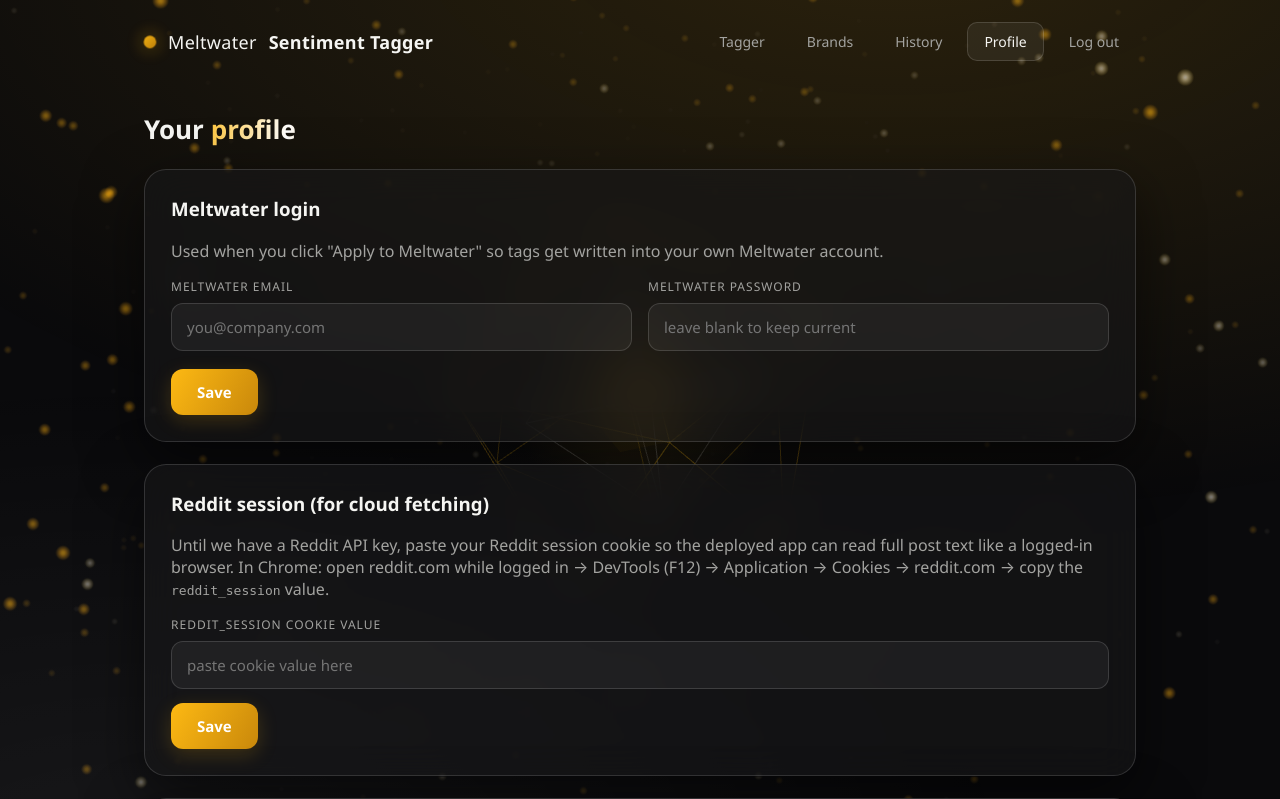
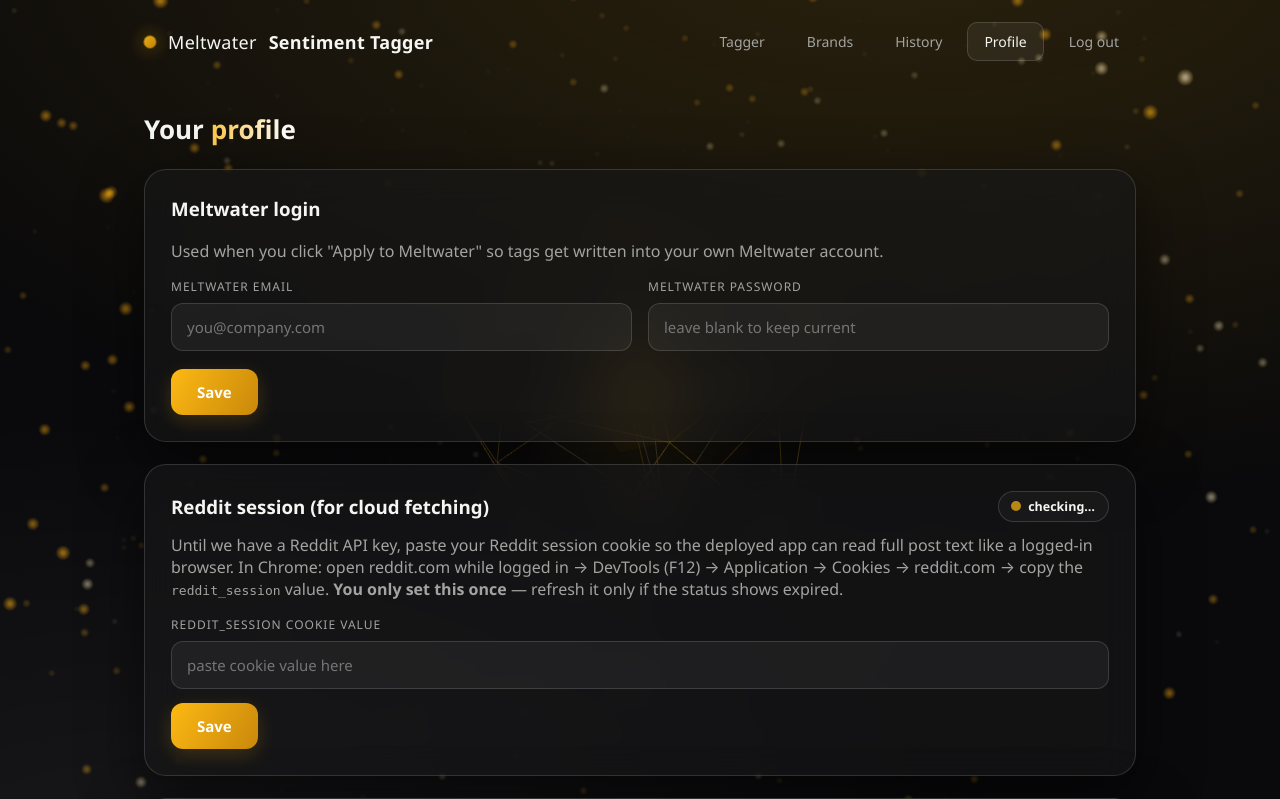
Before and after one commit to himashu-LFM/meltwater_tagging, a Flask app: page /profile in a window 1280 px wide. Shown: the top 799 px of the page. Run offline with Flask 3, Linux system fonts and the light colour scheme; parts of the project's set-up code (start-up, migrations or seed data) failed here and were passed over; some libraries are stand-ins or nearby versions.

Commit message:
"Reddit Pills"

```diff
--- a/meltwater_tagger/webapp/app.py
+++ b/meltwater_tagger/webapp/app.py
@@ -190,6 +190,32 @@
     return jsonify({"ok": True})
 
 
+@app.route("/api/profile/reddit/status", methods=["GET"])
+@require_auth
+def reddit_status():
+    """Tests the saved cookie against Reddit so analysts know if it's still
+    valid before a run. Reflects the real fetch path (same server, same cookie)."""
+    cookie = db.get_reddit_cookie(g.user.id) if db.is_configured() else None
+    if not cookie:
+        return jsonify({"state": "none"})
+    ok = run_async(_check_reddit_cookie(cookie))
+    return jsonify({"state": "active" if ok else "expired"})
+
+
+async def _check_reddit_cookie(cookie: str) -> bool:
+    try:
+        async with httpx.AsyncClient(
+            cookies={"reddit_session": cookie},
+            headers={"User-Agent": config.BROWSER_UA},
+        ) as c:
+            r = await c.get("https://www.reddit.com/api/me.json", follow_redirects=True, timeout=15)
+            if r.status_code == 200:
+                return bool((r.json() or {}).get("data", {}).get("name"))
+    except Exception:
+        pass
+    return False
+
+
 # --- classification --------------------------------------------------------
 
 @app.route("/api/extract", methods=["POST"])
--- a/meltwater_tagger/webapp/static/auth-page.css
+++ b/meltwater_tagger/webapp/static/auth-page.css
@@ -72,6 +72,18 @@
   letter-spacing:1px;margin-bottom:12px}
 .save-msg{margin-left:12px;font-size:14px}
 
+/* reddit session status pill */
+.reddit-head{display:flex;justify-content:space-between;align-items:center;gap:12px;flex-wrap:wrap}
+.status-pill{display:inline-flex;align-items:center;gap:8px;padding:6px 13px;border-radius:999px;
+  font-size:12.5px;font-weight:600;border:1px solid var(--stroke);background:rgba(255,255,255,.03)}
+.status-dot{width:8px;height:8px;border-radius:50%;background:var(--muted)}
+.status-pill.active{color:var(--pos);border-color:rgba(37,208,160,.4);background:rgba(37,208,160,.1)}
+.status-pill.active .status-dot{background:var(--pos);box-shadow:0 0 8px var(--pos)}
+.status-pill.expired{color:var(--neg);border-color:rgba(255,93,115,.4);background:rgba(255,93,115,.1)}
+.status-pill.expired .status-dot{background:var(--neg);box-shadow:0 0 8px var(--neg)}
+.status-pill.none{color:var(--muted)}
+.status-pill.checking .status-dot{background:var(--accent);animation:pulse 1.2s infinite}
+
 /* Brand Studio two-pane layout */
 .studio{display:grid;grid-template-columns:260px 1fr;gap:20px;align-items:start}
 @media (max-width:820px){.studio{grid-template-columns:1fr}}
--- a/meltwater_tagger/webapp/static/profile.js
+++ b/meltwater_tagger/webapp/static/profile.js
@@ -10,7 +10,23 @@
 
   const rs = await (await Auth.authedFetch("/api/profile/reddit")).json();
   if (rs.session) $("redditCookie").placeholder = "•••••••• (saved — paste a new value to replace)";
+
+  refreshRedditStatus();
 })();
+
+async function refreshRedditStatus() {
+  const pill = $("redditStatus"), txt = $("redditStatusText");
+  pill.className = "status-pill checking";
+  txt.textContent = "checking…";
+  try {
+    const data = await (await Auth.authedFetch("/api/profile/reddit/status")).json();
+    if (data.state === "active") { pill.className = "status-pill active"; txt.textContent = "Session active"; }
+    else if (data.state === "expired") { pill.className = "status-pill expired"; txt.textContent = "Expired — please update"; }
+    else { pill.className = "status-pill none"; txt.textContent = "Not set"; }
+  } catch {
+    pill.className = "status-pill none"; txt.textContent = "Unknown";
+  }
+}
 
 $("saveMw").addEventListener("click", async () => {
   const email = $("mwEmail").value.trim();
@@ -31,8 +47,11 @@
     body: JSON.stringify({ cookie_value }),
   });
   const data = await r.json();
-  if (r.ok) { Toast.success("Reddit session cookie saved.", "Saved"); $("redditCookie").value = ""; }
-  else Toast.error(data.error || "Could not save the Reddit cookie.");
+  if (r.ok) {
+    Toast.success("Reddit session cookie saved.", "Saved");
+    $("redditCookie").value = "";
+    refreshRedditStatus();
+  } else Toast.error(data.error || "Could not save the Reddit cookie.");
 });
 
 $("logoutLink").addEventListener("click", async (e) => {
--- a/meltwater_tagger/webapp/templates/profile.html
+++ b/meltwater_tagger/webapp/templates/profile.html
@@ -47,11 +47,17 @@
     </div>
 
     <div class="card glass" style="margin-bottom:22px">
-      <h3 style="margin-top:0">Reddit session (for cloud fetching)</h3>
-      <p class="section-sub" style="margin-bottom:16px">
+      <div class="reddit-head">
+        <h3 style="margin:0">Reddit session (for cloud fetching)</h3>
+        <span class="status-pill checking" id="redditStatus">
+          <span class="status-dot"></span><span id="redditStatusText">checking…</span>
+        </span>
+      </div>
+      <p class="section-sub" style="margin:12px 0 16px">
         Until we have a Reddit API key, paste your Reddit session cookie so the deployed app can
         read full post text like a logged-in browser. In Chrome: open reddit.com while logged in →
         DevTools (F12) → Application → Cookies → reddit.com → copy the <code>reddit_session</code> value.
+        <b>You only set this once</b> — refresh it only if the status shows expired.
       </p>
       <label class="field">
         <span class="field-label">reddit_session cookie value</span>
```
